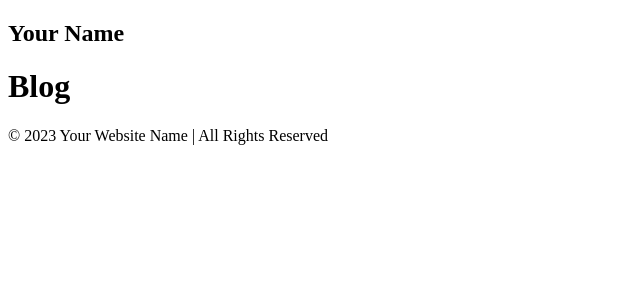
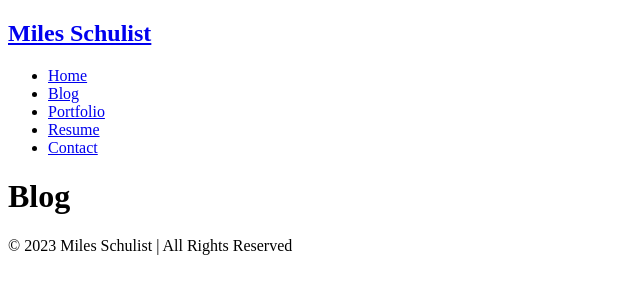
Before and after one commit to milesshoe/milesshoe.github.io, a plain HTML site: page blog.html in a window 1280 px wide. Shown: the whole page, without its empty margins (0-640 px from the left). Drawn offline with Linux system fonts and the light colour scheme.

Commit message:
feat: add blog.html contact.html index.html portfolio.html resume.html

```diff
--- a/blog.html
+++ b/blog.html
@@ -6,7 +6,17 @@
 
   <body>
     <nav class="navbar">
-      <h1 class="logo">Your Name</h1>
+        <h1 class="logo">
+            <a href="index.html">Miles Schulist</a>
+        </h1>
+
+        <ul class="nav-list">
+            <li><a href="index.html">Home</a></li>
+            <li><a href="blog.html">Blog</a></li>
+            <li><a href="portfolio.html">Portfolio</a></li>
+            <li><a href="resume.html">Resume</a></li>
+            <li><a href="contact.html">Contact</a></li>
+        </ul>
     </nav>
 
     <main>
@@ -14,7 +24,7 @@
     </main>
 
     <footer class="footer">
-      © 2023 Your Website Name | All Rights Reserved
+      © 2023 Miles Schulist | All Rights Reserved
     </footer>
   </body>
 </html>
```
Also changed, not shown: contact.html (+11 -1 lines), index.html (+13 -1 lines), portfolio.html (+13 -3 lines), resume.html (+11 -1 lines).
